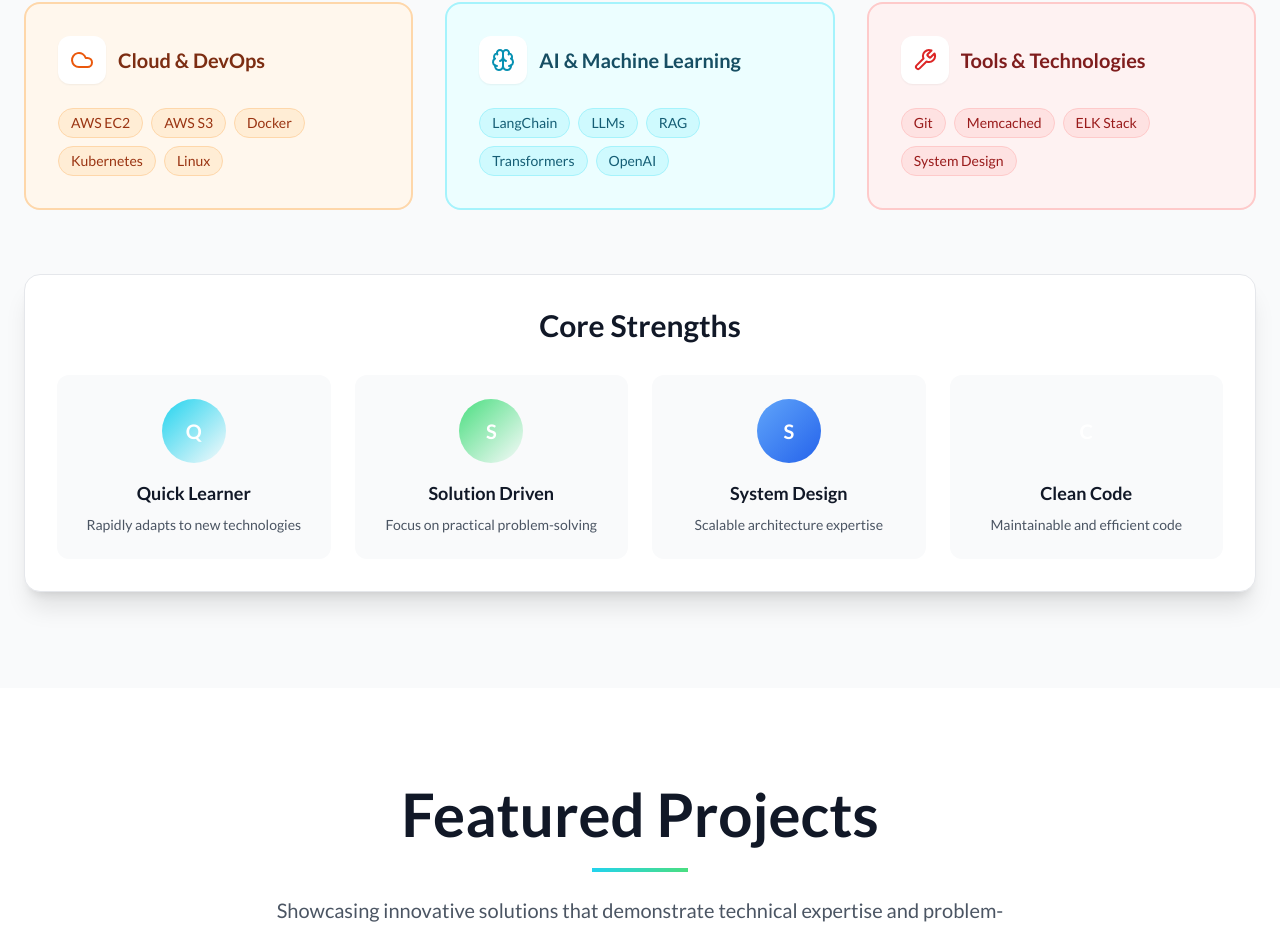
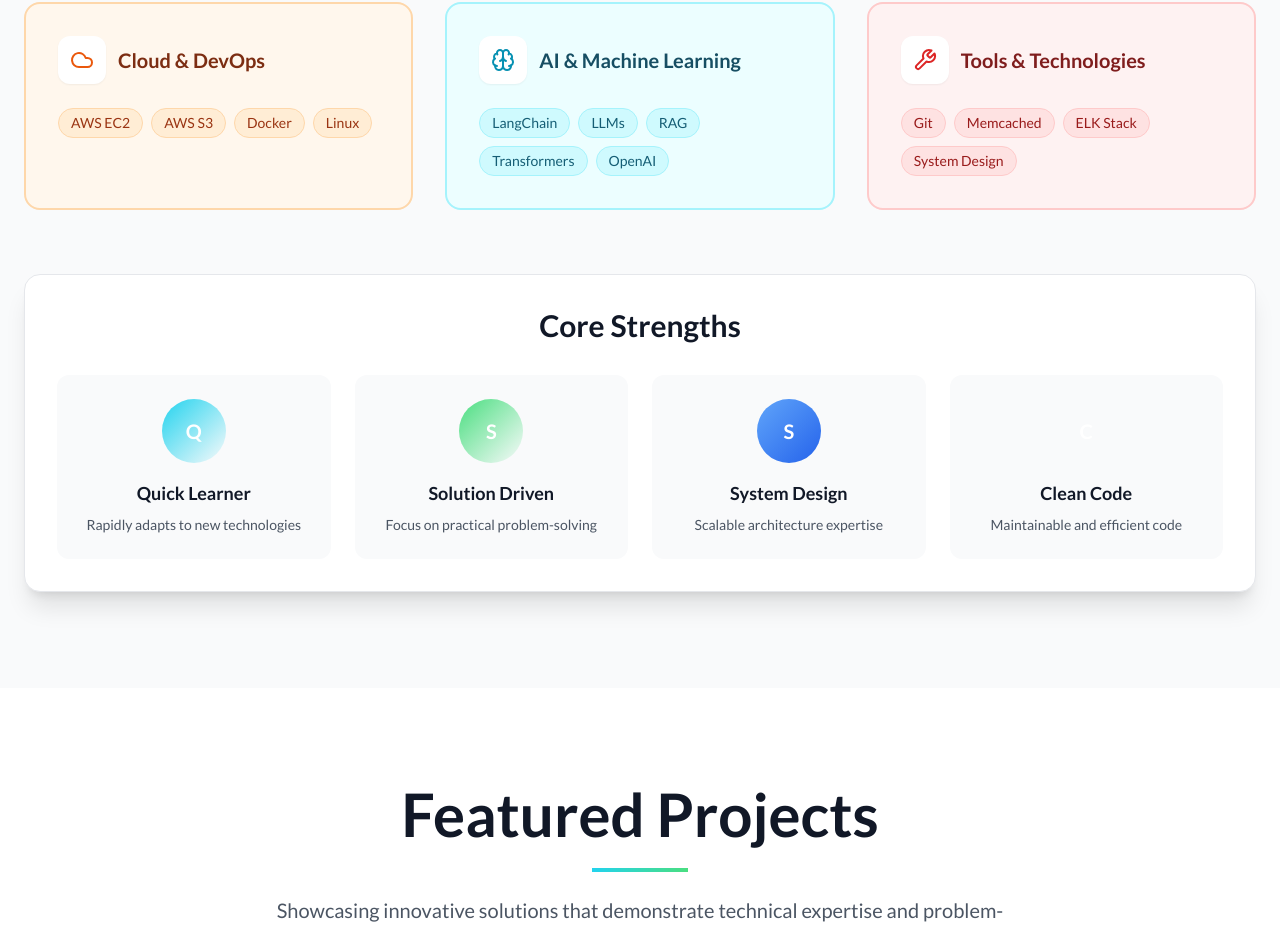
Before and after one commit to Blandusblaze/my-portfolio, a React (Vite) app: page / in a window 1280 px wide. Shown: the part 2423-3352 px from the top of the page. Built offline with nearby package versions, Linux system fonts and the light colour scheme.

Commit message:
Updated Skills.tsx

```diff
--- a/src/components/Skills.tsx
+++ b/src/components/Skills.tsx
@@ -24,7 +24,7 @@ const Skills: React.FC = () => {
     {
       icon: Cloud,
       title: 'Cloud & DevOps',
-      skills: ['AWS EC2', 'AWS S3', 'Docker', 'Kubernetes', 'Linux'],
+      skills: ['AWS EC2', 'AWS S3', 'Docker', 'Linux'],
       color: 'orange'
     },
     {
```
